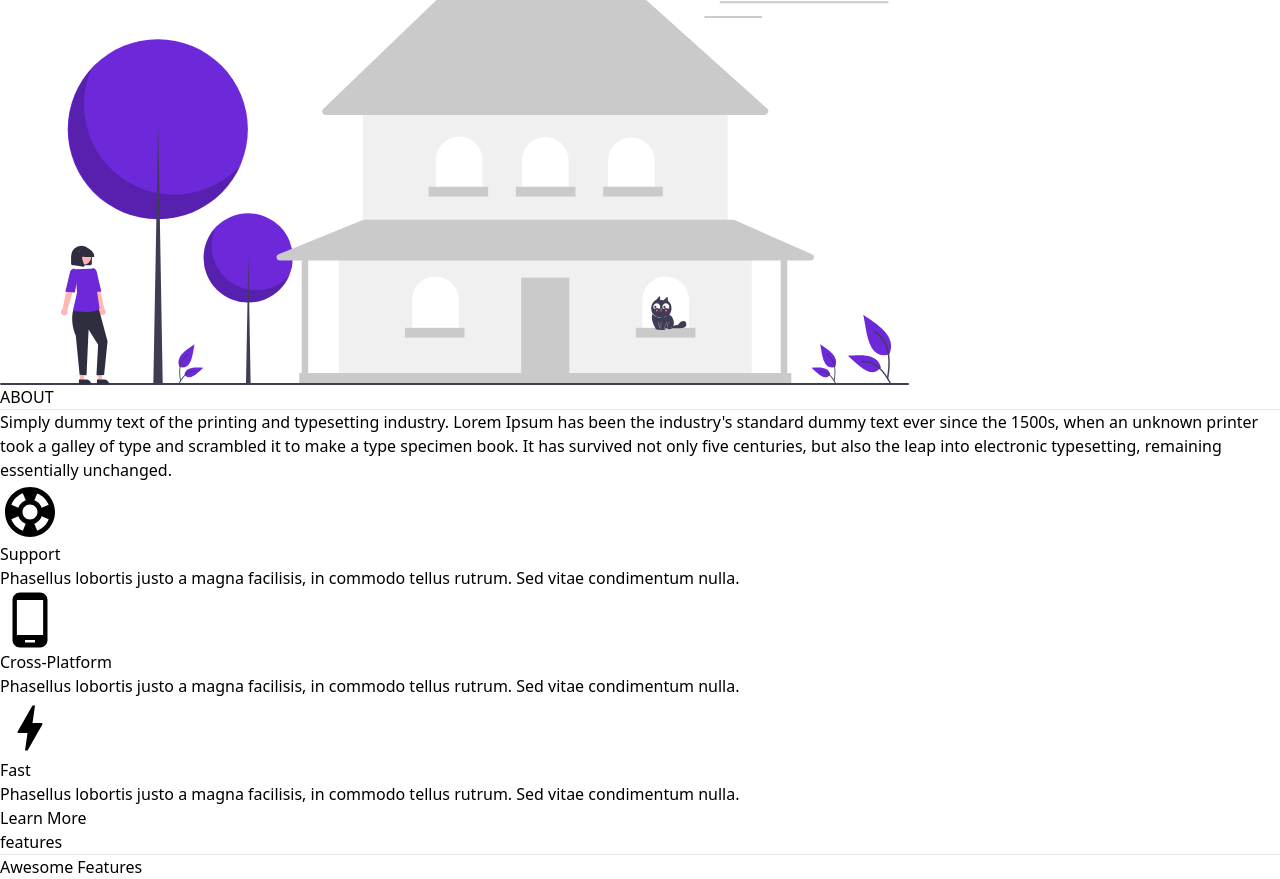
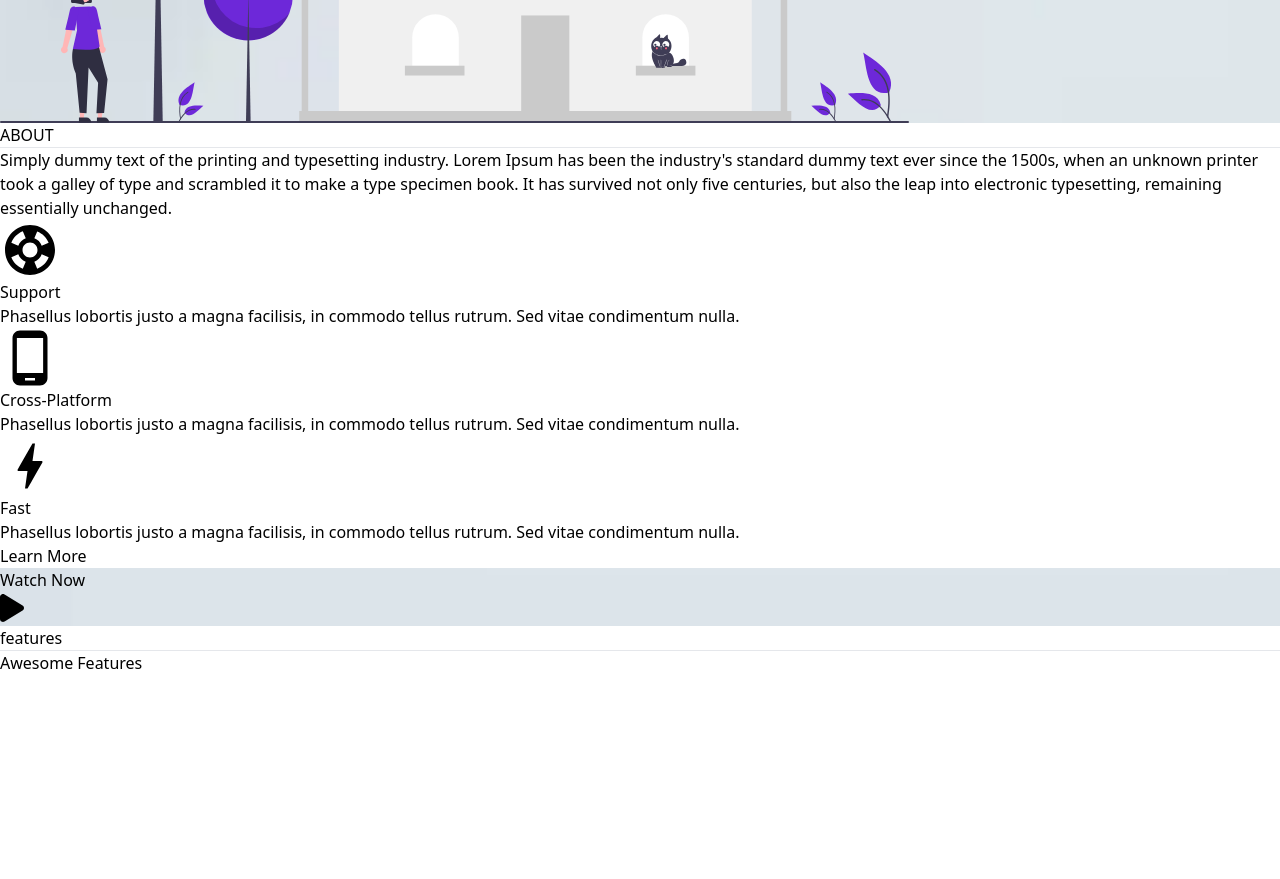
Before and after one commit to HomiesTech/Website, a React (Vite) app: page / in a window 1280 px wide. Shown: the part 1080-1959 px from the top of the page. After the commit the page ends 1755 px from the top, so only its background shows below. Built offline with nearby package versions, Linux system fonts and the light colour scheme.

Commit message:
video section done

```diff
--- a/package.json
+++ b/package.json
@@ -12,6 +12,8 @@
   "dependencies": {
     "@emotion/react": "^11.11.4",
     "@emotion/styled": "^11.11.5",
+    "@fortawesome/free-solid-svg-icons": "^6.5.2",
+    "@fortawesome/react-fontawesome": "^0.2.2",
     "@mui/icons-material": "^5.15.21",
     "@mui/styled-engine": "^5.15.14",
     "font-awesome": "^4.7.0",
--- a/src/App.jsx
+++ b/src/App.jsx
@@ -4,12 +4,21 @@ import Navbar from "./pages/Navbar";
 import Home from "./pages/Home";
 import About from "./pages/About";
 import Features from "./pages/Features";
+import bgImage from "./assets/video-bg.png";
+import VideoSection from "./pages/VideoSection";
 function App() {
   return (
-    <div>
+    <div
+      style={{
+        backgroundImage: `url(${bgImage})`,
+        backgroundSize: "cover",
+        backgroundPosition: "center",
+      }}
+    >
       <Navbar />
       <Home />
       <About />
+      <VideoSection />
       <Features />
     </div>
   );
--- a/src/pages/About.jsx
+++ b/src/pages/About.jsx
@@ -2,10 +2,11 @@ import React from "react";
 import PhoneAndroidIcon from "@mui/icons-material/PhoneAndroid";
 import SupportIcon from "@mui/icons-material/Support";
 import BoltIcon from "@mui/icons-material/Bolt";
+import VideoSection from "./VideoSection";
 
 const About = () => {
   return (
-    <section>
+    <section style={{ background: "white" }}>
       <div className="mx-auto align-middle justify-center pt-12 md:pt-16 px-4 md:px-0">
         <h1 className="text-3xl text-black text-center font-bold uppercase">
           ABOUT
@@ -61,7 +62,7 @@ const About = () => {
         </div>
       </div>
 
-      <div className="flex justify-center pt-12 md:pt-16">
+      <div className="flex justify-center pt-12 md:pt-16 p-10">
         <button className="border-2 px-8 py-2 border-purple-700 text-black text-center rounded-md">
           Learn More
         </button>
--- a/src/pages/Features.jsx
+++ b/src/pages/Features.jsx
@@ -1,6 +1,6 @@
 export default function Features() {
   return (
-    <section>
+    <section style={{ background: "white" }}>
       <div className="mx-auto align-middle justify-center pt-12 md:pt-16 px-4 md:px-0">
         <h1 className="text-xl text-black text-center font-bold uppercase">
           features
--- a/src/pages/Home.jsx
+++ b/src/pages/Home.jsx
@@ -4,7 +4,7 @@ import sliderImg from "../assets/homies-logo.svg";
 
 const Home = () => {
   return (
-    <section className="h-[30rem] md:h-[40rem] slider_section relative bg-gradient-to-r from-white to-purple-700">
+    <section className="h-[33rem] md:h-[33rem] slider_section relative bg-gradient-to-r from-white to-purple-700">
       <div className="container mx-auto p-4 md:p-20">
         <div className="flex flex-wrap">
           <div className="w-full md:w-7/12 mb-8 md:mb-0">
--- /dev/null
+++ b/src/pages/VideoSection.jsx
@@ -0,0 +1,33 @@
+import React, { useState } from "react";
+import ModalVideo from "react-modal-video";
+import "react-modal-video/css/modal-video.min.css";
+import { FontAwesomeIcon } from "@fortawesome/react-fontawesome";
+import { faPlay } from "@fortawesome/free-solid-svg-icons";
+import bgImage from "../assets/video-bg.png";
+
+const VideoSection = () => {
+  const [isOpen, setOpen] = useState(false);
+
+  return (
+    <section className="h-[20rem] relative flex items-center justify-center py-8 bg-purple-700 bg-opacity-10">
+      <div className="text-center">
+        <h2 className="text-6xl font-bold text-white mb-4">Watch Now</h2>
+        <button
+          className="text-white bg-purple-700 p-4 rounded-full"
+          onClick={() => setOpen(true)}
+        >
+          <FontAwesomeIcon icon={faPlay} size="2x" />
+        </button>
+      </div>
+
+      <ModalVideo
+        channel="youtube"
+        isOpen={isOpen}
+        videoId="cn9hTyQ7Umc"
+        onClose={() => setOpen(false)}
+      />
+    </section>
+  );
+};
+
+export default VideoSection;
```
Also changed, not shown: src/assets/video-bg.png (added), 1 other file (tests, documents, lock files or other folders).
